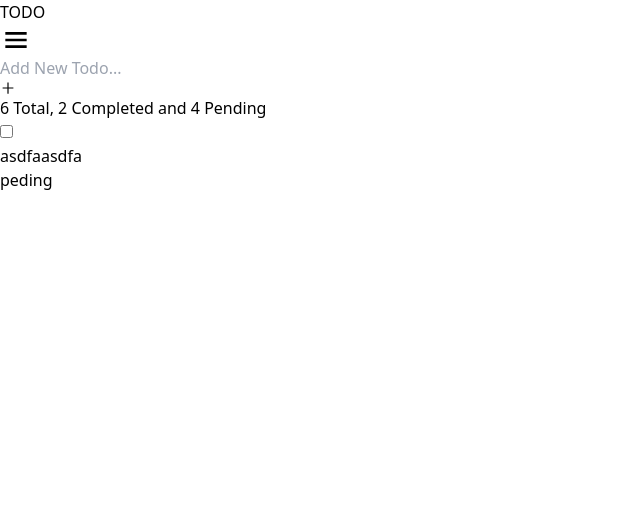
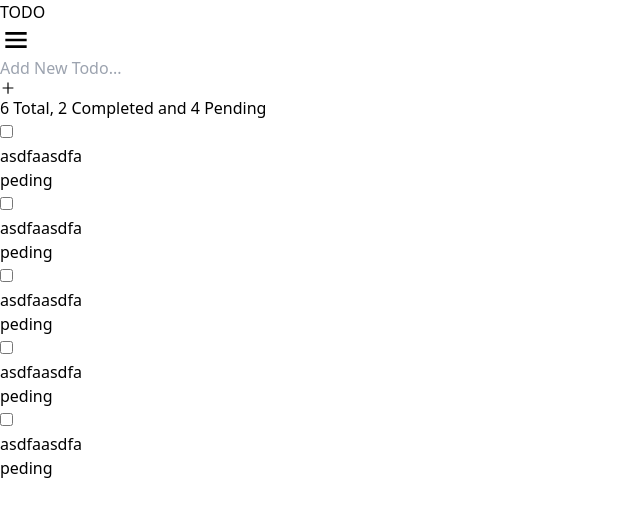
Before and after one commit to rajnirala4104/MyFaaltuChije, a React (Vite) app in the folder learningTypeScript/typeWithReact/TODO_WEB_APPLICATION/: page / in a window 1280 px wide. Shown: the top 516 px of the page, without its empty margins (0-640 px from the left). Built offline with nearby package versions, Linux system fonts and the light colour scheme.

Commit message:
added some more dummy task data

```diff
--- a/learningTypeScript/typeWithReact/TODO_WEB_APPLICATION/src/data/dummyTaskData.ts
+++ b/learningTypeScript/typeWithReact/TODO_WEB_APPLICATION/src/data/dummyTaskData.ts
@@ -4,5 +4,22 @@ export const dummyTaskData: dummyTaskDataInterface[] = [
     {
         title: "asdfa",
         status: taskStatus.peding
-    }
+    },
+    {
+        title: "asdfa",
+        status: taskStatus.peding
+    },
+    {
+        title: "asdfa",
+        status: taskStatus.peding
+    },
+    {
+        title: "asdfa",
+        status: taskStatus.peding
+    },
+    {
+        title: "asdfa",
+        status: taskStatus.peding
+    },
+
 ]
```
